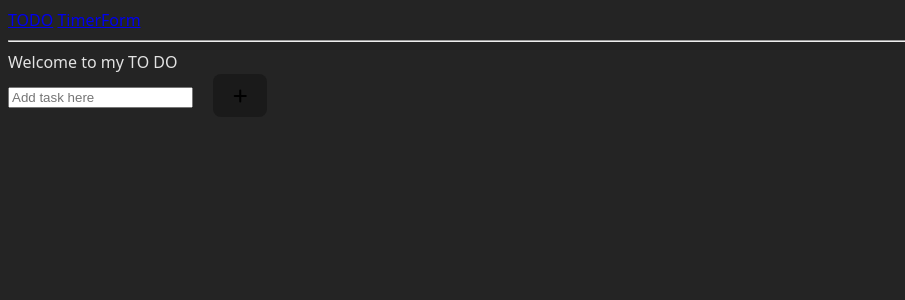
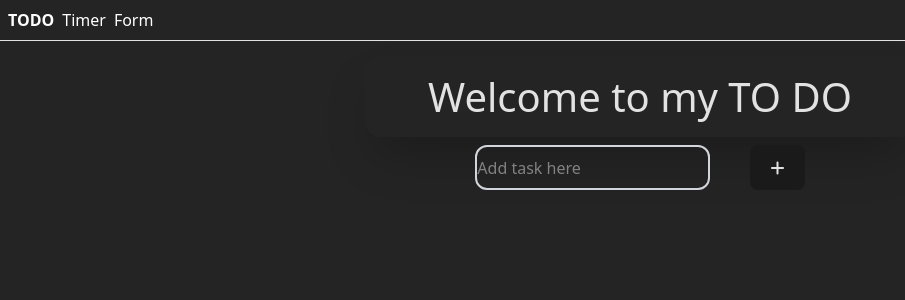
Before and after one commit to michalsiudut/TO_DO_APP, a React (Vite) app: page / in a window 1280 px wide. Shown: the top 300 px of the page, without its empty margins (0-905 px from the left). Built offline with nearby package versions, Linux system fonts and the light colour scheme.

Commit message:
Refactor TODO UI from css to tailwindcss

```diff
--- a/package.json
+++ b/package.json
@@ -13,7 +13,7 @@
   "dependencies": {
     "@hookform/resolvers": "^5.2.1",
     "@radix-ui/react-slot": "^1.2.3",
-    "@tailwindcss/vite": "^4.1.11",
+    "@tailwindcss/vite": "^4.1.12",
     "@tanstack/react-router": "^1.131.7",
     "@tanstack/react-router-devtools": "^1.131.7",
     "class-variance-authority": "^0.7.1",
@@ -39,7 +39,7 @@
     "eslint-plugin-react-refresh": "^0.4.20",
     "globals": "^16.3.0",
     "postcss": "^8.5.6",
-    "tailwindcss": "^4.1.11",
+    "tailwindcss": "^4.1.12",
     "tw-animate-css": "^1.3.6",
     "typescript": "^5.9.2",
     "vite": "^7.0.4"
--- a/src/App.css
+++ /dev/null
@@ -1,303 +0,0 @@
-@import "tailwindcss";
-
-.app {
-    display: flex;
-    flex-direction: column;
-    align-items: center;
-    padding: 20px;
-    font-family: system-ui, sans-serif;
-    color: white;
-    background-color: #242424;
-    min-height: 100vh;
-    margin-top: -252px;
-}
-
-body {
-    margin: 0;
-    padding: 0;
-}
-
-.inputTask {
-    background-color: #A2D5C6;
-    color: #1a1a1a;
-    border-radius: 10px;
-}
-
-.inputSection {
-    display: flex;
-    margin: 10px;
-    background-color: #242424;
-    width: 270px;
-    justify-content: space-between;
-}
-
-.header {
-    font-size: 2rem;
-    padding: 10px;
-    text-shadow: 5px 5px 10px black;
-    background-color: #1a1a1a;
-    border-radius: 10px;
-    text-shadow: 3px 3px 5px aqua;
-
-}
-
-.userDiv {
-    margin-left: 20px;
-    margin-bottom: 10px;
-    color: white
-}
-
-.taskList {
-    padding: 0px;
-    list-style: none;
-    width: 100%;
-    max-width: 600px;
-    display: flex;
-    flex-direction: column;
-    gap: 20px;
-}
-
-.errors {
-    display: flex;
-    margin-top: 15px;
-    margin-bottom: 10px;
-    color: red;
-    text-shadow: 0px 0px 5px red;
-    border-style: dashed;
-}
-
-.taskItem {
-    background-color: #1a1a1a;
-    padding: 15px;
-    border-radius: 8px;
-    display: flex;
-    align-items: center;
-    gap: 10px;
-    flex-wrap: wrap;
-    justify-content: space-between;
-}
-
-.crash {
-    animation: crashAnimation 1s ease-in-out 0s 1 normal running;
-}
-
-.edit {
-
-    animation: editRotateAnimation 0.5s ease 0s 1 normal running;
-}
-
-.save {
-    animation: saveAnimation 1s ease-in-out 0s 1 normal running;
-
-}
-
-.inputEdit {
-    background-color: #A2D5C6;
-    color: #1a1a1a;
-    border-radius: 10px;
-}
-
-.ZODlabel {
-    display: flex;
-    width: 400px;
-
-}
-
-.form {
-    display: block;
-}
-
-.buttonZOD {
-    height: 45px;
-    text-align: center;
-    margin-top: 9px;
-    margin-bottom: 10px;
-    margin-left: 79px;
-    justify-content: center;
-    color: white
-}
-
-.inputZOD {
-    display: flex;
-    margin: 20px;
-    background-color: #A2D5C6;
-    box-shadow: 0px 0px 5px aqua;
-    height: 20px;
-    border-color: white;
-    border-radius: 10px;
-    color: #1a1a1a;
-    padding: 10px;
-}
-
-@keyframes crashAnimation {
-    0% {
-        transform: scale(1);
-        opacity: 1;
-    }
-
-    100% {
-        transform: scale(0);
-        opacity: 0;
-    }
-}
-
-@keyframes editRotateAnimation {
-    0% {
-        transform: rotate(0deg);
-    }
-
-    25% {
-        transform: rotate(5deg);
-    }
-
-    50% {
-        transform: rotate(-10deg);
-    }
-
-    75% {
-        transform: rotate(5deg);
-    }
-
-    100% {
-        transform: rotate(0deg);
-    }
-
-}
-
-@keyframes saveAnimation {
-    0% {
-        transform: scale(1);
-
-        background-color: #1a1a1a;
-    }
-
-    50% {
-        transform: scale(1.2);
-        background-color: green;
-        box-shadow: 0 0 15px greenyellow;
-    }
-
-    100% {
-        transform: scale(1);
-        background-color: #1a1a1a;
-    }
-}
-
-:root {
-    --radius-sm: calc(var(--radius) - 4px);
-    --radius-md: calc(var(--radius) - 2px);
-    --radius-lg: var(--radius);
-    --radius-xl: calc(var(--radius) + 4px);
-    --color-background: var(--background);
-    --color-foreground: var(--foreground);
-    --color-card: var(--card);
-    --color-card-foreground: var(--card-foreground);
-    --color-popover: var(--popover);
-    --color-popover-foreground: var(--popover-foreground);
-    --color-primary: var(--primary);
-    --color-primary-foreground: var(--primary-foreground);
-    --color-secondary: var(--secondary);
-    --color-secondary-foreground: var(--secondary-foreground);
-    --color-muted: var(--muted);
-    --color-muted-foreground: var(--muted-foreground);
-    --color-accent: var(--accent);
-    --color-accent-foreground: var(--accent-foreground);
-    --color-destructive: var(--destructive);
-    --color-border: var(--border);
-    --color-input: var(--input);
-    --color-ring: var(--ring);
-    --color-chart-1: var(--chart-1);
-    --color-chart-2: var(--chart-2);
-    --color-chart-3: var(--chart-3);
-    --color-chart-4: var(--chart-4);
-    --color-chart-5: var(--chart-5);
-    --color-sidebar: var(--sidebar);
-    --color-sidebar-foreground: var(--sidebar-foreground);
-    --color-sidebar-primary: var(--sidebar-primary);
-    --color-sidebar-primary-foreground: var(--sidebar-primary-foreground);
-    --color-sidebar-accent: var(--sidebar-accent);
-    --color-sidebar-accent-foreground: var(--sidebar-accent-foreground);
-    --color-sidebar-border: var(--sidebar-border);
-    --color-sidebar-ring: var(--sidebar-ring);
-}
-
-:root {
-    --radius: 0.625rem;
-    --background: oklch(1 0 0);
-    --foreground: oklch(0.13 0.028 261.692);
-    --card: oklch(1 0 0);
-    --card-foreground: oklch(0.13 0.028 261.692);
-    --popover: oklch(1 0 0);
-    --popover-foreground: oklch(0.13 0.028 261.692);
-    --primary: oklch(0.21 0.034 264.665);
-    --primary-foreground: oklch(0.985 0.002 247.839);
-    --secondary: oklch(0.967 0.003 264.542);
-    --secondary-foreground: oklch(0.21 0.034 264.665);
-    --muted: oklch(0.967 0.003 264.542);
-    --muted-foreground: oklch(0.551 0.027 264.364);
-    --accent: oklch(0.967 0.003 264.542);
-    --accent-foreground: oklch(0.21 0.034 264.665);
-    --destructive: oklch(0.577 0.245 27.325);
-    --border: oklch(0.928 0.006 264.531);
-    --input: oklch(0.928 0.006 264.531);
-    --ring: oklch(0.707 0.022 261.325);
-    --chart-1: oklch(0.646 0.222 41.116);
-    --chart-2: oklch(0.6 0.118 184.704);
-    --chart-3: oklch(0.398 0.07 227.392);
-    --chart-4: oklch(0.828 0.189 84.429);
-    --chart-5: oklch(0.769 0.188 70.08);
-    --sidebar: oklch(0.985 0.002 247.839);
-    --sidebar-foreground: oklch(0.13 0.028 261.692);
-    --sidebar-primary: oklch(0.21 0.034 264.665);
-    --sidebar-primary-foreground: oklch(0.985 0.002 247.839);
-    --sidebar-accent: oklch(0.967 0.003 264.542);
-    --sidebar-accent-foreground: oklch(0.21 0.034 264.665);
-    --sidebar-border: oklch(0.928 0.006 264.531);
-    --sidebar-ring: oklch(0.707 0.022 261.325);
-}
-
-.dark {
-    --background: oklch(0.13 0.028 261.692);
-    --foreground: oklch(0.985 0.002 247.839);
-    --card: oklch(0.21 0.034 264.665);
-    --card-foreground: oklch(0.985 0.002 247.839);
-    --popover: oklch(0.21 0.034 264.665);
-    --popover-foreground: oklch(0.985 0.002 247.839);
-    --primary: oklch(0.928 0.006 264.531);
-    --primary-foreground: oklch(0.21 0.034 264.665);
-    --secondary: oklch(0.278 0.033 256.848);
-    --secondary-foreground: oklch(0.985 0.002 247.839);
-    --muted: oklch(0.278 0.033 256.848);
-    --muted-foreground: oklch(0.707 0.022 261.325);
-    --accent: oklch(0.278 0.033 256.848);
-    --accent-foreground: oklch(0.985 0.002 247.839);
-    --destructive: oklch(0.704 0.191 22.216);
-    --border: oklch(1 0 0 / 10%);
-    --input: oklch(1 0 0 / 15%);
-    --ring: oklch(0.551 0.027 264.364);
-    --chart-1: oklch(0.488 0.243 264.376);
-    --chart-2: oklch(0.696 0.17 162.48);
-    --chart-3: oklch(0.769 0.188 70.08);
-    --chart-4: oklch(0.627 0.265 303.9);
-    --chart-5: oklch(0.645 0.246 16.439);
-    --sidebar: oklch(0.21 0.034 264.665);
-    --sidebar-foreground: oklch(0.985 0.002 247.839);
-    --sidebar-primary: oklch(0.488 0.243 264.376);
-    --sidebar-primary-foreground: oklch(0.985 0.002 247.839);
-    --sidebar-accent: oklch(0.278 0.033 256.848);
-    --sidebar-accent-foreground: oklch(0.985 0.002 247.839);
-    --sidebar-border: oklch(1 0 0 / 10%);
-    --sidebar-ring: oklch(0.551 0.027 264.364);
-}
-
-@layer base {
-    * {
-        border-color: var(--color-border);
-        outline-color: color-mix(in srgb, var(--color-ring) 50%, transparent);
-    }
-
-    body {
-        background-color: var(--color-background);
-        color: var(--color-foreground);
-    }
-}
--- a/src/App.tsx
+++ b/src/App.tsx
@@ -1,7 +1,8 @@
-import { CustomButton } from './components/Buttons';
+import { CustomButton } from './components/Button';
 import { useTasks } from './hooks/useTasks';
 import { TaskList } from './components/features/TaskList';
 import { useEffect } from 'react';
+import './index.css';
 
 const App = () => {
 
@@ -18,28 +19,27 @@ const App = () => {
 
 
   return (
-    <>
-      <div className="app">
-        <header className='header'>
-          Welcome to my TO DO
-        </header>
+    <div className="flex flex-col w-screen bg-[#242424]">
+      <header className="mx-auto mt-4 flex h-20 w-[550px] items-center justify-center rounded-2xl border-white text-[40px] shadow-2xl">Welcome to my TO DO</header>
 
-        <section className='inputSection'>
+      <section className="flex mx-auto">
         <input
-            type='text'
-            placeholder='Add task here'
+          type="text"
+          placeholder="Add task here"
           value={task}
           onChange={setTaskHandler}
-            className="inputTask"
+          className="mt-2 rounded-xl border-2 border-gray-300 focus:border-green-600 focus:ring-green-600 outline-none"
         />
         <CustomButton
           onClick={addTask}
-            useEditAnimation='true'
+          useEditAnimation={true}
           useAnimation={useAnimation}
           isFull={isFull}
           text={<i className="fa-solid fa-plus"></i>}
-            clas="plusAnimation" />
+          clas="plusAnimation"
+        />
       </section>
+
       <TaskList
         tasks={tasks}
         removeTask={removeTask}
@@ -56,7 +56,6 @@ const App = () => {
         saveAnimationIndex={saveAnimationIndex}
       />
     </div>
-    </>
   );
 };
 
--- /dev/null
+++ b/src/components/Button.jsx
@@ -0,0 +1,5 @@
+export const CustomButton = ({ onClick, useEditAnimation, useAnimation, isFull, text, clas }) => {
+
+    return (<button onClick={onClick} className="mt-2 ml-10" id={isFull ? 'plusHover' : 'plus'}>{text}</button>)
+
+}
--- a/src/components/Buttons.css
+++ /dev/null
@@ -1,53 +0,0 @@
-.plusAnimation {
-    margin-left: 20px;
-    animation: animationOfAdding 0.3s ease-in-out 0s 1 normal running;
-}
-
-.plus {
-    margin-left: 20px;
-}
-
-#plusHover:hover {
-    border-style: dashed;
-    border-color: green;
-    border-radius: 10px;
-}
-
-.minus:hover {
-    background-color: red;
-}
-
-.editButton:hover {
-    background-color: blue;
-}
-
-.saveButton {
-    margin-left: -100px;
-}
-
-.saveButton:hover {
-    background-color: green;
-}
-
-.cancelButton:hover {
-    background-color: red;
-}
-
-
-@keyframes animationOfAdding {
-
-
-    0% {
-        transform: scale(1);
-        background-color: green;
-    }
-
-    50% {
-        transform: scale(1.2);
-
-    }
-
-    100% {
-        transform: scale(1);
-    }
-}
--- a/src/components/Buttons.jsx
+++ /dev/null
@@ -1,7 +0,0 @@
-import './Buttons.css';
-
-export const CustomButton = ({ onClick, useEditAnimation, useAnimation, isFull, text, clas }) => {
-
-    return (<button onClick={onClick} className={`${useAnimation ? clas : 'plus'} ${useEditAnimation ? 'editAnimation' : 'editButton'}`} id={isFull ? 'plusHover' : 'plus'}>{text}</button>)
-
-}
--- a/src/index.css
+++ b/src/index.css
@@ -1,3 +1,7 @@
+@import "tailwindcss/preflight";
+@tailwind utilities;
+@import "tailwindcss";
+
 :root {
   font-family: system-ui, Avenir, Helvetica, Arial, sans-serif;
   line-height: 1.5;
```
Also changed, not shown: src/components/features/TaskList.tsx (+20 -13 lines), 1 other file (tests, documents, lock files or other folders). Lines whose indentation alone changed are shown as unchanged.
